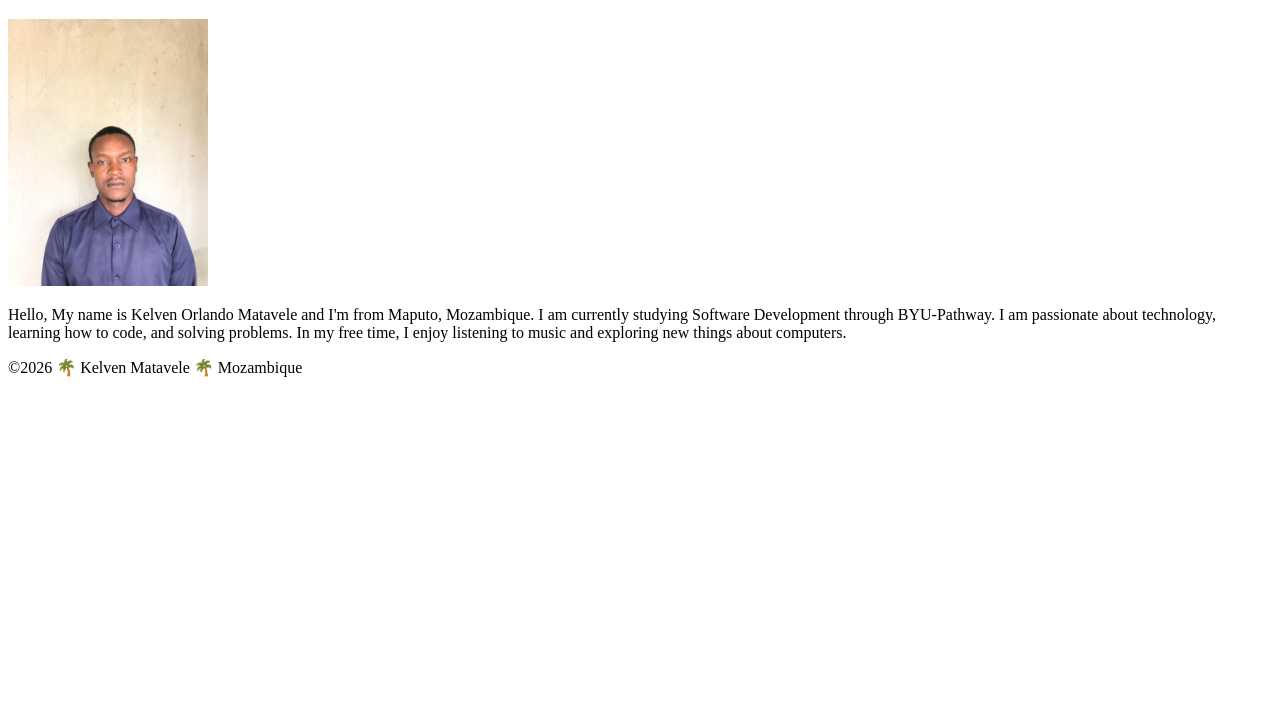
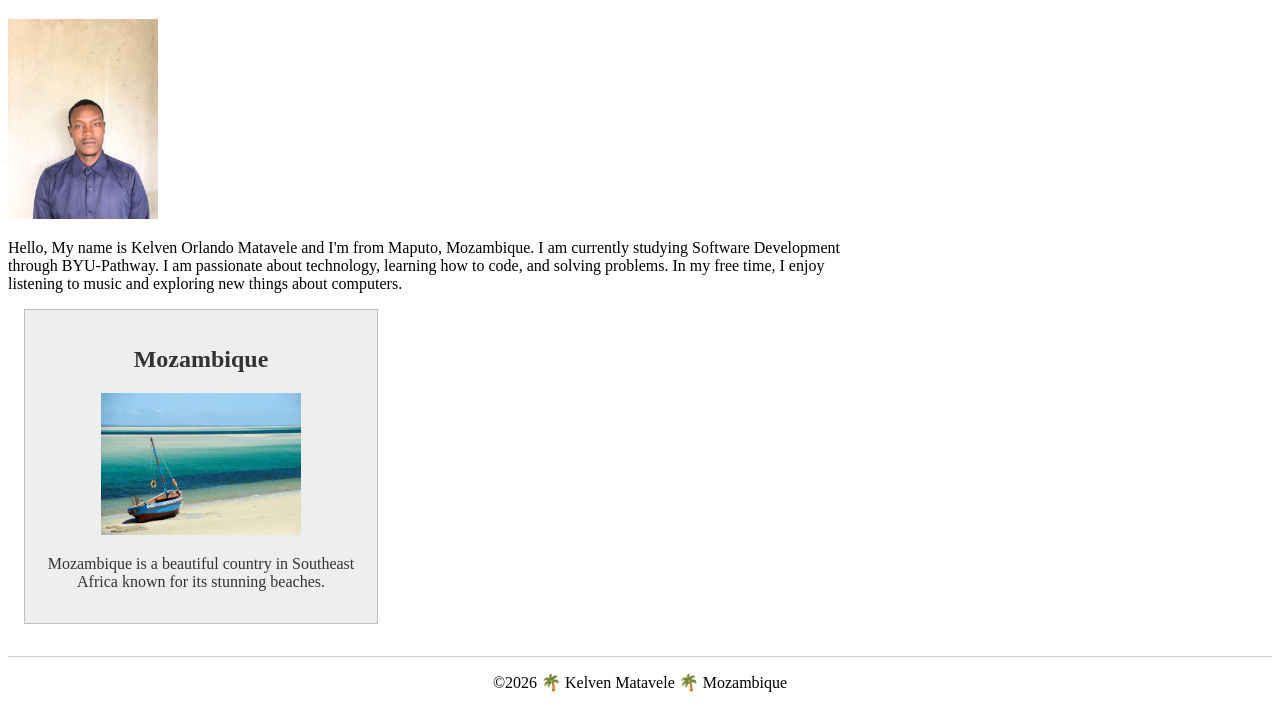
Before and after one commit to KelvenMatavele/wdd130, a plain HTML site: page index.html in a window 1280 px wide. Shown: the part 87-800 px from the top of the page. Drawn offline with Linux system fonts and the light colour scheme.

Commit message:
Added aside with Bazaruto image and CSS styles

```diff
--- a/index.html
+++ b/index.html
@@ -5,6 +5,11 @@
     <meta charset="UTF-8">
     <meta name="viewport" content="width=device-width, initial-scale=1.0">
     <title>Kelven Orlando Matavele | WDD 130</title>
+
+    <meta name="description" content="My home page for WDD 130.">
+    <meta name="author" content="Kelven Orlando Matavele">
+
+    <link rel="stylesheet" href="styles/styles.css">
 </head>
 
 <body>
@@ -22,6 +27,11 @@
             I enjoy listening to music and exploring new things about computers.
         </p>
     </main>
+    <aside>
+        <h2>Mozambique</h2>
+        <img src="images/bazaruto.webp" alt="Bazaruto Island">
+        <p>Mozambique is a beautiful country in Southeast Africa known for its stunning beaches.</p>
+    </aside>
     <footer>
         <p>&copy;2026 🌴 Kelven Matavele 🌴 Mozambique</p>
     </footer>
--- a/styles/styles.css
+++ b/styles/styles.css
@@ -0,0 +1,33 @@
+main {
+    max-width: 840px;
+}
+
+aside {
+    width: 20rem;
+    margin: 1rem;
+    border: 1px solid rgba(0, 0, 0, 0.2);
+    padding: 1rem;
+    background-color: #eee;
+    color: #333;
+    text-align: center;
+}
+
+aside img {
+    width: 200px;
+    height: auto;
+}
+
+main img {
+    width: 150px;
+    height: auto;
+}
+
+p {
+    padding: 0;
+}
+
+footer {
+    margin-top: 2rem;
+    border-top: 1px solid #ccc;
+    text-align: center;
+}
```
Also changed, not shown: images/bazaruto.webp (added).
